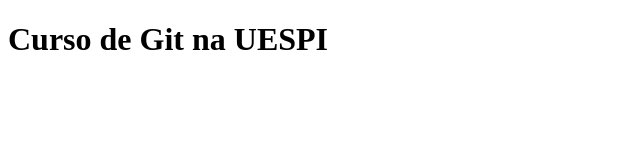
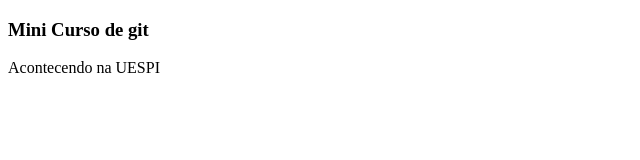
Before and after one commit to ddiegosr/curso-git, a plain HTML site: page index.html in a window 1280 px wide. Shown: the whole page, without its empty margins (0-640 px from the left). Drawn offline with Linux system fonts and the light colour scheme.

Commit message:
alteração na descrição do curso

```diff
--- a/index.html
+++ b/index.html
@@ -5,6 +5,7 @@
   <title>Curso de Git</title>
 </head>
 <body>
-  <h1>Curso de Git na UESPI</h1>
+  <h3>Mini Curso de git</h3>
+  <p>Acontecendo na UESPI</p>
 </body>
 </html>
```
